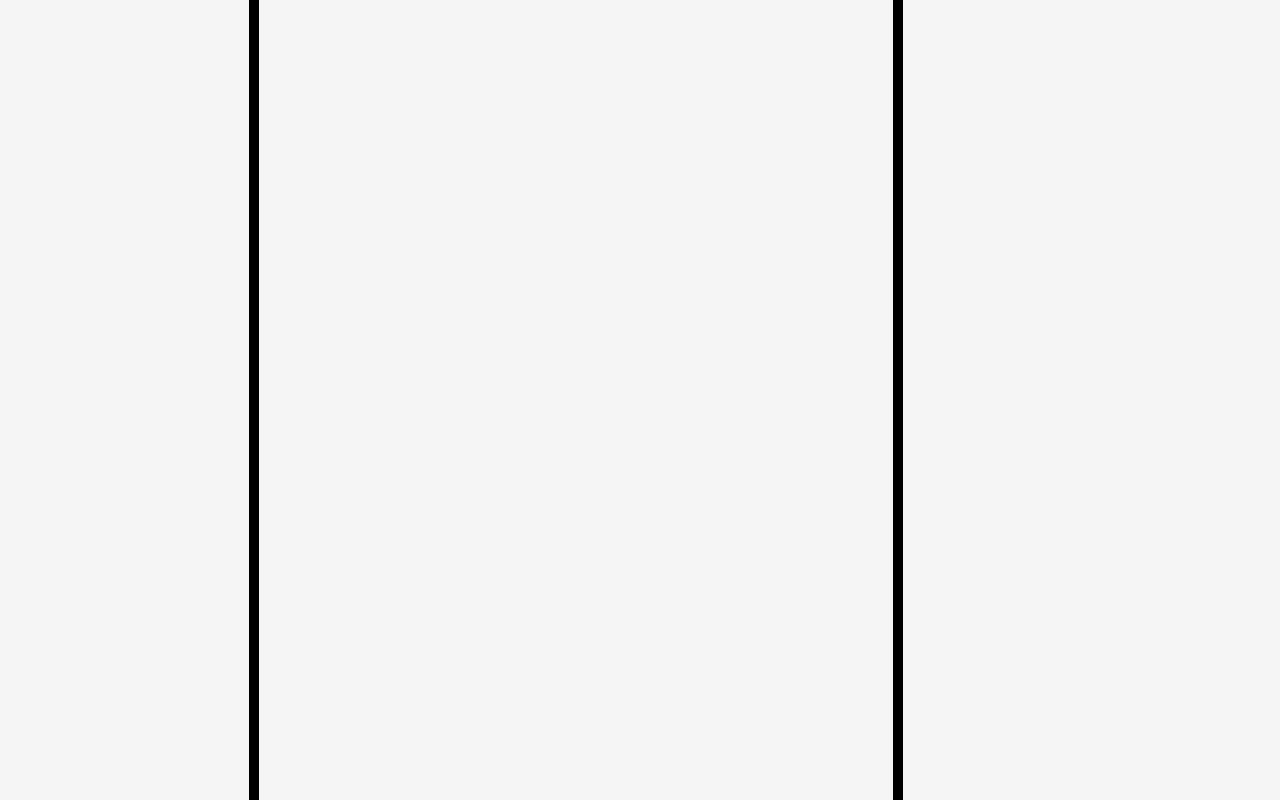
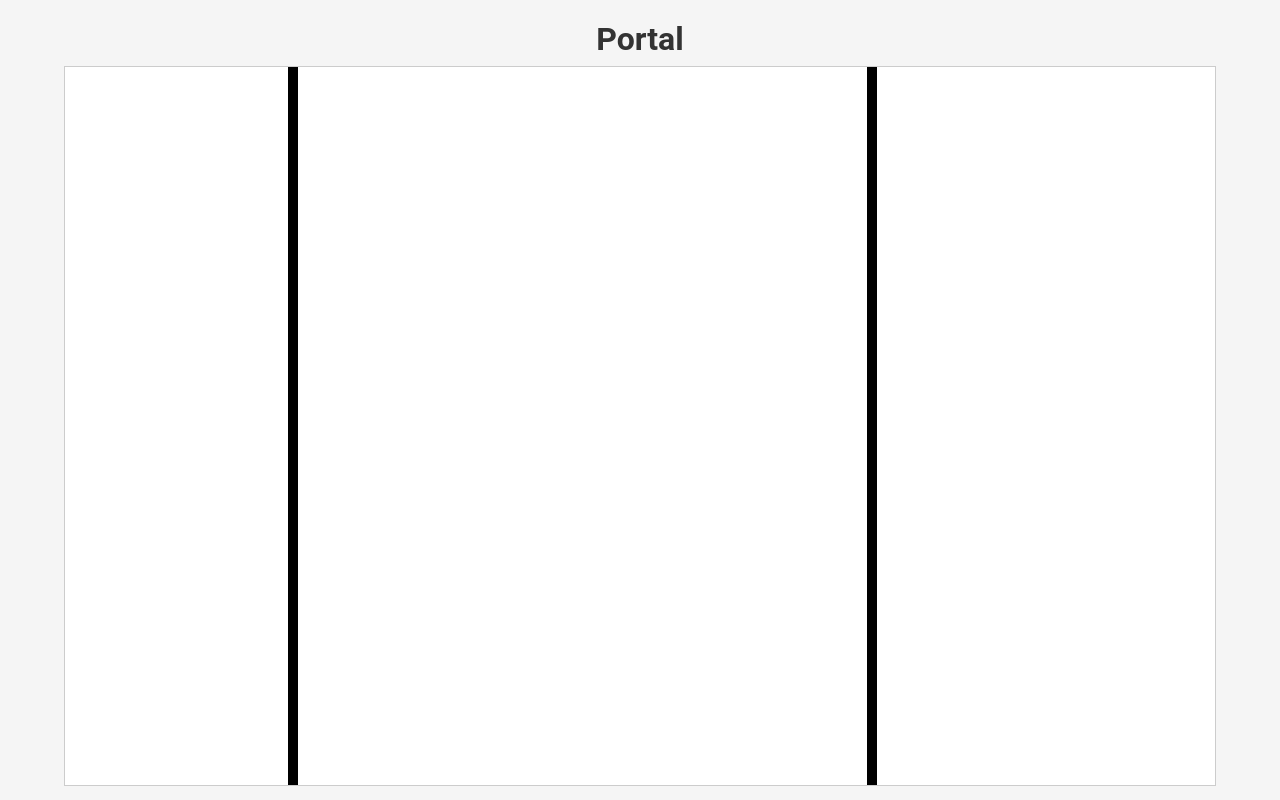
Before and after one commit to Kahl-d/portfolio_website, a React (Create React App) app in the folder client/: page / in a window 1280 px wide. Built offline with nearby package versions, Linux system fonts and the light colour scheme.

Commit message:
resume portal

```diff
--- a/client/src/Portal/appp.css
+++ b/client/src/Portal/App.css
@@ -16,11 +16,22 @@
     width: 100vw;
   }
 
-  #appContainer {
+  #mainContainer {
     display: flex;
+    flex-direction: column;
+    align-items: center;
+    justify-content: center;
     height: 100vh;
     width: 100vw;
     background-color: #f5f5f5;
+  }
+
+  #appContainer {
+    display: flex;
+    height: 90vh;
+    width: 90vw;
+    background-color: #fff;
+    border: 1px solid #ccc;
   }
 
   #appLeft, #appRight, #appCenter {
--- a/client/src/Portal/App.js
+++ b/client/src/Portal/App.js
@@ -1,5 +1,5 @@
 import React, { useState } from "react";
-import "./appp.css";
+import "./App.css";
 
 const App = () => {
   const [leftWidth, setLeftWidth] = useState(20);
@@ -18,11 +18,20 @@ const App = () => {
     if (!isDragging) return;
 
     const dx = e.clientX - startX;
+    const dxPercent = (dx / window.innerWidth) * 100;
 
     if (draggingDiv === "left") {
-      setLeftWidth((prevWidth) => Math.min(Math.max(prevWidth + (dx / window.innerWidth) * 100, 10), 70));
+      const newLeftWidth = Math.min(Math.max(leftWidth + dxPercent, 5), 65);
+      const newCenterWidth = 100 - newLeftWidth - rightWidth;
+      if (newCenterWidth >= 5) {
+        setLeftWidth(newLeftWidth);
+      }
     } else if (draggingDiv === "right") {
-      setRightWidth((prevWidth) => Math.min(Math.max(prevWidth - (dx / window.innerWidth) * 100, 10), 70));
+      const newRightWidth = Math.min(Math.max(rightWidth - dxPercent, 30), 65);
+      const newCenterWidth = 100 - leftWidth - newRightWidth;
+      if (newCenterWidth >= 5) {
+        setRightWidth(newRightWidth);
+      }
     }
 
     setStartX(e.clientX);
@@ -34,20 +43,22 @@ const App = () => {
   };
 
   return (
+    <div id="mainContainer">
+      <h1>Portal</h1>
       <div id="appContainer" onMouseMove={handleMouseMove} onMouseUp={handleMouseUp}>
         <div
           id="appLeft"
-        style={{ minWidth: `${leftWidth}%`, borderRight: "2px solid #000" }}
+          style={{ width: `${leftWidth}%`, borderRight: "2px solid #000" }}
         >
           <div
             className="resizer"
             onMouseDown={(e) => handleMouseDown(e, "left")}
           />
         </div>
-      <div id="appCenter" style={{ minWidth: `${100 - leftWidth - rightWidth}%` }} />
+        <div id="appCenter" style={{ width: `${100 - leftWidth - rightWidth}%` }} />
         <div
           id="appRight"
-        style={{ minWidth: `${rightWidth}%`, borderLeft: "2px solid #000" }}
+          style={{ width: `${rightWidth}%`, borderLeft: "2px solid #000" }}
         >
           <div
             className="resizer"
@@ -55,6 +66,7 @@ const App = () => {
           />
         </div>
       </div>
+    </div>
   );
 };
 
```
Lines whose indentation alone changed are shown as unchanged.
